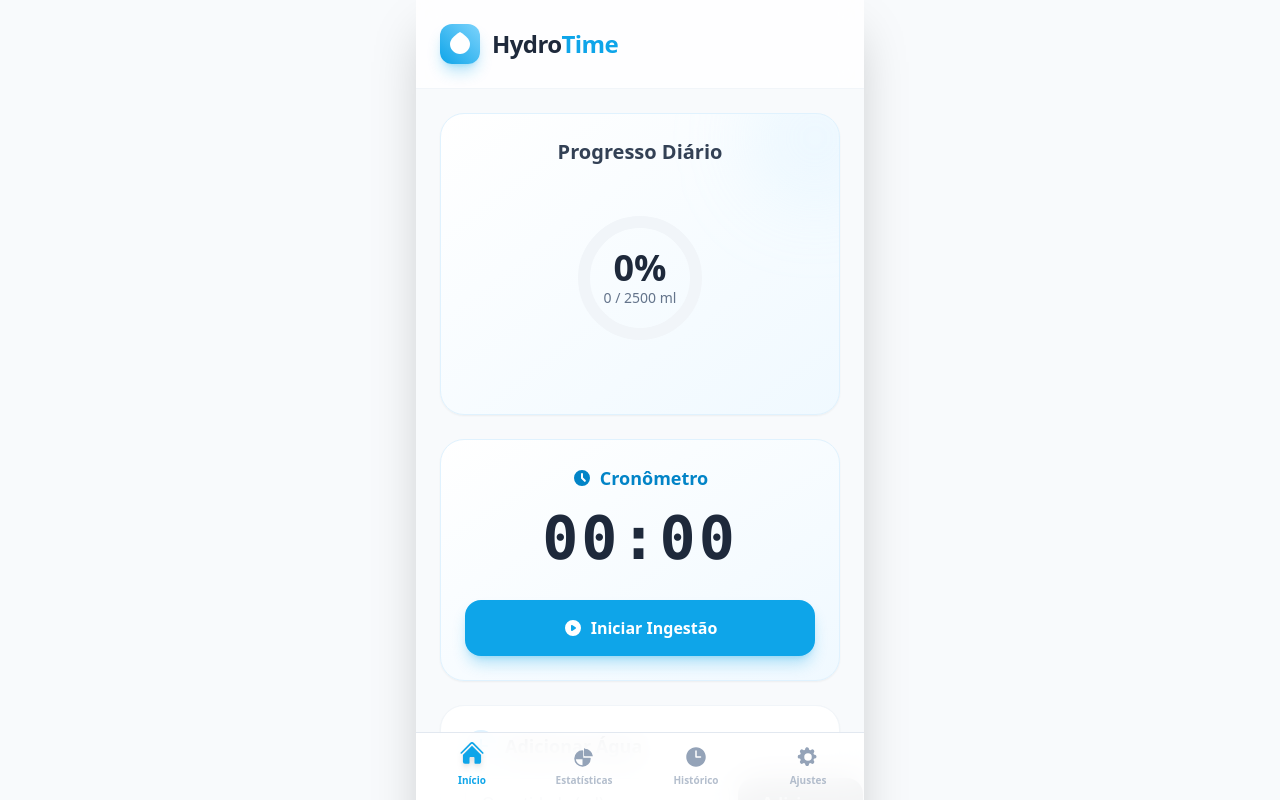
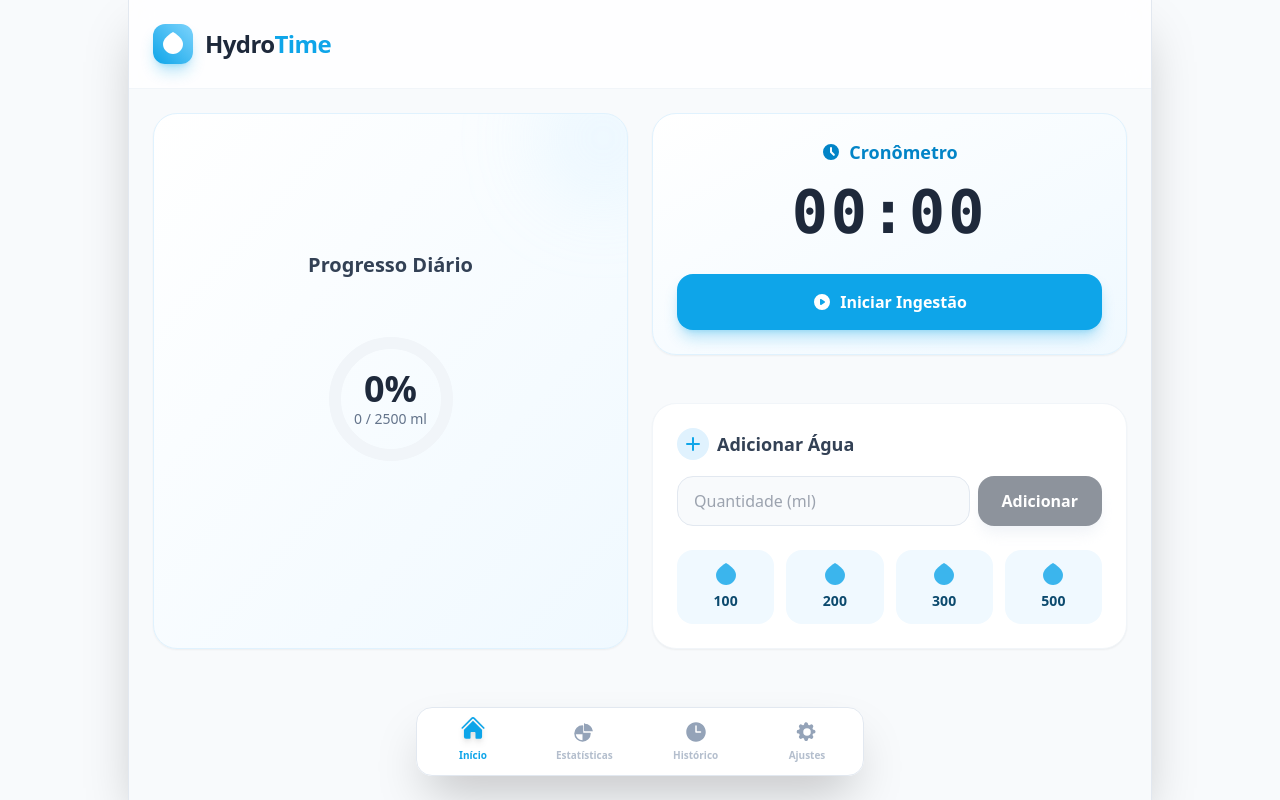
Before and after one commit to abelaguiar/hydro-time, a React (Vite) app: page / in a window 1280 px wide. Shown: the top 800 px of the page. Built offline with nearby package versions, Linux system fonts and the light colour scheme.

Commit message:
feat: Improve dashboard and history layout
Refactors the dashboard and history components to use a responsive grid layout. This enhances usability on different screen sizes by stacking items vertically on smaller screens and arranging them in columns on larger ones.

```diff
--- a/App.tsx
+++ b/App.tsx
@@ -94,20 +94,27 @@ function App() {
 
   // Render Functions
   const renderDashboard = () => (
-    <div className="animate-fade-in space-y-6">
-      <div className="bg-gradient-to-br from-white to-hydro-50 dark:from-slate-800 dark:to-slate-900 rounded-3xl p-6 shadow-sm border border-hydro-100 dark:border-slate-700 relative overflow-hidden">
+    <div className="animate-fade-in pb-24">
+      <div className="grid grid-cols-1 md:grid-cols-2 gap-6">
+
+        {/* Left Column (Tablet): Progress */}
+        <div className="flex flex-col">
+          <div className="bg-gradient-to-br from-white to-hydro-50 dark:from-slate-800 dark:to-slate-900 rounded-3xl p-6 shadow-sm border border-hydro-100 dark:border-slate-700 relative overflow-hidden flex-1 flex flex-col justify-center">
             <div className="absolute top-0 right-0 w-32 h-32 bg-hydro-200/20 dark:bg-hydro-500/10 rounded-full blur-2xl -mr-10 -mt-10 pointer-events-none"></div>
             <h2 className="text-xl font-bold text-center text-slate-700 dark:text-slate-200 mb-2 relative z-10">{t.dailyProgress}</h2>
             <ProgressBar current={getTodayTotal()} goal={settings.dailyGoalMl} />
           </div>
+        </div>
 
+        {/* Right Column (Tablet): Actions */}
+        <div className="flex flex-col gap-6">
           <Timer
             onFinish={handleTimerFinish}
             labels={{ title: t.intakeTimer, start: t.startDrinking, finish: t.finishDrinking }}
           />
 
           {timerDuration !== null && (
-        <div className="animate-bounce-short bg-green-50 dark:bg-green-900/20 border border-green-200 dark:border-green-800 p-4 rounded-xl text-center mb-4">
+            <div className="animate-bounce-short bg-green-50 dark:bg-green-900/20 border border-green-200 dark:border-green-800 p-4 rounded-xl text-center">
               <p className="text-green-700 dark:text-green-400 font-medium">{t.timerFinished} ({timerDuration}s)</p>
               <p className="text-sm text-green-600 dark:text-green-500">{t.howMuch}</p>
             </div>
@@ -123,7 +130,8 @@ function App() {
               <h3 className="text-lg font-bold text-slate-700 dark:text-slate-200">{t.addWater}</h3>
             </div>
 
-        <div className="flex gap-2 mb-6">
+            {/* Fixed responsive layout for input and button */}
+            <div className="flex flex-col sm:flex-row gap-2 mb-6">
               <input
                 type="number"
                 value={manualInput}
@@ -134,7 +142,7 @@ function App() {
               <button
                 onClick={handleManualAdd}
                 disabled={!manualInput}
-            className="bg-slate-800 dark:bg-slate-700 disabled:opacity-50 hover:bg-slate-900 dark:hover:bg-slate-600 text-white font-bold px-6 py-3 rounded-2xl transition-all shadow-lg shadow-slate-200 dark:shadow-none"
+                className="bg-slate-800 dark:bg-slate-700 disabled:opacity-50 hover:bg-slate-900 dark:hover:bg-slate-600 text-white font-bold px-6 py-3 rounded-2xl transition-all shadow-lg shadow-slate-200 dark:shadow-none w-full sm:w-auto"
               >
                 {t.add}
               </button>
@@ -160,6 +168,8 @@ function App() {
             </div>
           </div>
         </div>
+      </div>
+    </div>
   );
 
   const renderHistory = () => (
@@ -180,27 +190,35 @@ function App() {
   );
 
   const renderStats = () => (
-    <div className="animate-fade-in">
+    <div className="animate-fade-in pb-24">
       <h2 className="text-2xl font-black text-slate-800 dark:text-white mb-6">{t.statistics}</h2>
+
+      <div className="flex flex-col md:grid md:grid-cols-3 gap-6">
+        <div className="md:col-span-2">
            <WeeklyChart
              logs={logs}
              locale={settings.language}
              labels={{ title: t.last7Days }}
            />
-      <div className="mt-6 p-6 bg-gradient-to-r from-blue-50 to-indigo-50 dark:from-slate-800 dark:to-slate-900 rounded-3xl border border-blue-100 dark:border-slate-700 shadow-sm">
+        </div>
+
+        <div className="md:col-span-1 h-full">
+          <div className="h-full p-6 bg-gradient-to-r from-blue-50 to-indigo-50 dark:from-slate-800 dark:to-slate-900 rounded-3xl border border-blue-100 dark:border-slate-700 shadow-sm flex flex-col justify-center">
              <h3 className="font-semibold text-slate-700 dark:text-slate-200 uppercase tracking-wide text-xs">{t.totalAllTime}</h3>
              <p className="text-4xl font-black text-hydro-600 dark:text-hydro-400 mt-2">
                 {(logs.reduce((acc, curr) => acc + curr.amountMl, 0) / 1000).toFixed(1)} <span className="text-xl">L</span>
              </p>
           </div>
         </div>
+      </div>
+    </div>
   );
 
   const renderSettings = () => (
-    <div className="animate-fade-in space-y-6">
+    <div className="animate-fade-in space-y-6 pb-24">
       <h2 className="text-2xl font-black text-slate-800 dark:text-white mb-6">{t.settings}</h2>
 
-      <div className="bg-white dark:bg-slate-800 p-6 rounded-3xl shadow-sm border border-slate-100 dark:border-slate-700 space-y-6">
+      <div className="bg-white dark:bg-slate-800 p-6 rounded-3xl shadow-sm border border-slate-100 dark:border-slate-700 space-y-6 max-w-2xl mx-auto md:mx-0">
 
         {/* Language Selector */}
         <div>
@@ -275,8 +293,8 @@ function App() {
   );
 
   return (
-    <div className="min-h-screen pb-24 bg-slate-50 dark:bg-slate-950 transition-colors duration-300 selection:bg-hydro-200">
-      <div className="max-w-md mx-auto min-h-screen bg-slate-50 dark:bg-slate-950 shadow-2xl relative overflow-hidden">
+    <div className="min-h-screen bg-slate-50 dark:bg-slate-950 transition-colors duration-300 selection:bg-hydro-200">
+      <div className="w-full md:max-w-4xl lg:max-w-5xl mx-auto min-h-screen bg-slate-50 dark:bg-slate-950 shadow-2xl relative overflow-hidden md:border-x md:border-slate-200 dark:md:border-slate-800">
 
         {/* Header */}
         <header className="px-6 py-6 bg-white/80 dark:bg-slate-900/80 backdrop-blur-md sticky top-0 z-20 border-b border-slate-100 dark:border-slate-800 flex items-center gap-3">
@@ -294,8 +312,8 @@ function App() {
           {view === AppView.SETTINGS && renderSettings()}
         </main>
 
-        {/* Bottom Navigation */}
-        <nav className="fixed bottom-0 left-0 right-0 max-w-md mx-auto bg-white/90 dark:bg-slate-900/90 backdrop-blur-lg border-t border-slate-200 dark:border-slate-800 px-6 py-3 flex justify-between items-center z-50 safe-pb">
+        {/* Bottom Navigation - Adapts to 'dock' style on tablet */}
+        <nav className="fixed bottom-0 left-0 right-0 w-full md:max-w-md mx-auto bg-white/90 dark:bg-slate-900/90 backdrop-blur-lg border-t border-slate-200 dark:border-slate-800 px-6 py-3 flex justify-between items-center z-50 safe-pb md:bottom-6 md:rounded-2xl md:border md:shadow-2xl transition-all duration-300">
           <NavButton
             active={view === AppView.DASHBOARD}
             onClick={() => setView(AppView.DASHBOARD)}
--- a/components/HistoryList.tsx
+++ b/components/HistoryList.tsx
@@ -34,12 +34,12 @@ export const HistoryList: React.FC<HistoryListProps> = ({ logs, locale, labels }
   }
 
   return (
-    <div className="space-y-6 pb-20">
+    <div className="grid grid-cols-1 md:grid-cols-2 gap-4 pb-20">
       {Object.keys(groupedLogs).map(dateKey => {
         const dayTotal = groupedLogs[dateKey].reduce((sum, log) => sum + log.amountMl, 0);
 
         return (
-          <div key={dateKey} className="bg-white dark:bg-slate-800 rounded-2xl p-4 shadow-sm border border-slate-100 dark:border-slate-700">
+          <div key={dateKey} className="bg-white dark:bg-slate-800 rounded-2xl p-4 shadow-sm border border-slate-100 dark:border-slate-700 h-fit">
             <div className="flex justify-between items-center mb-4 border-b border-slate-100 dark:border-slate-700 pb-2">
               <h3 className="font-semibold text-slate-700 dark:text-slate-200">{dateKey}</h3>
               <span className="text-sm font-medium text-hydro-600 dark:text-hydro-400">{labels.total}: {dayTotal}ml</span>
```
Lines whose indentation alone changed are shown as unchanged.
